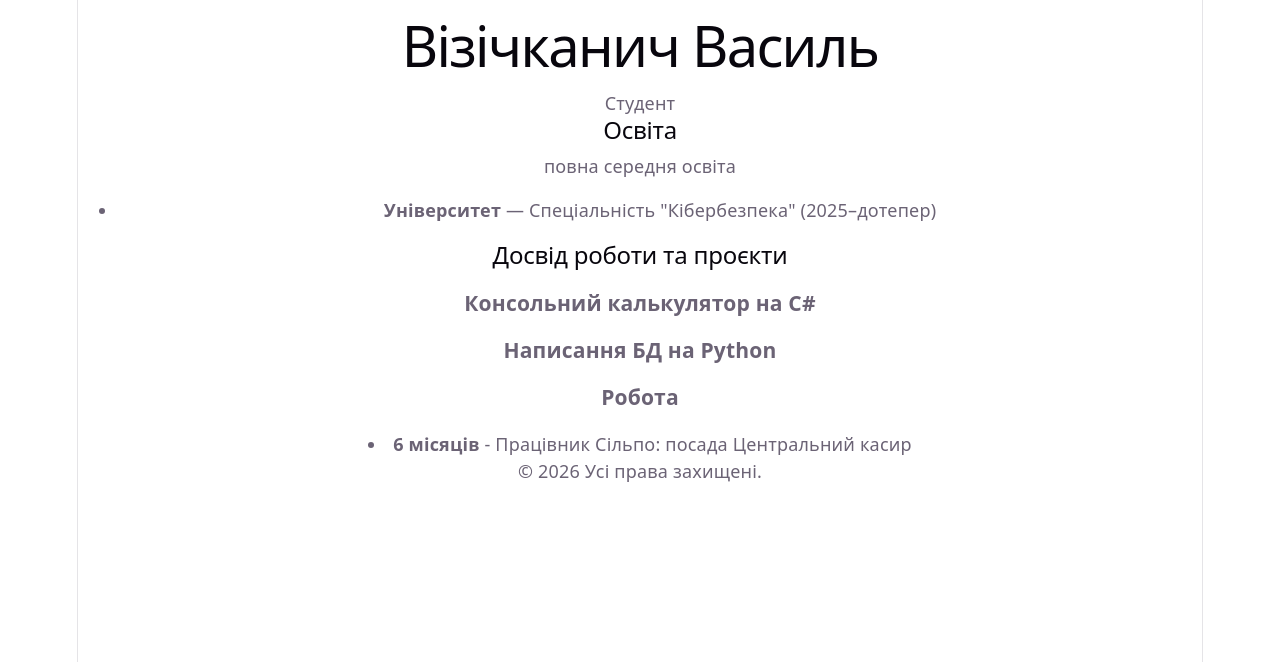
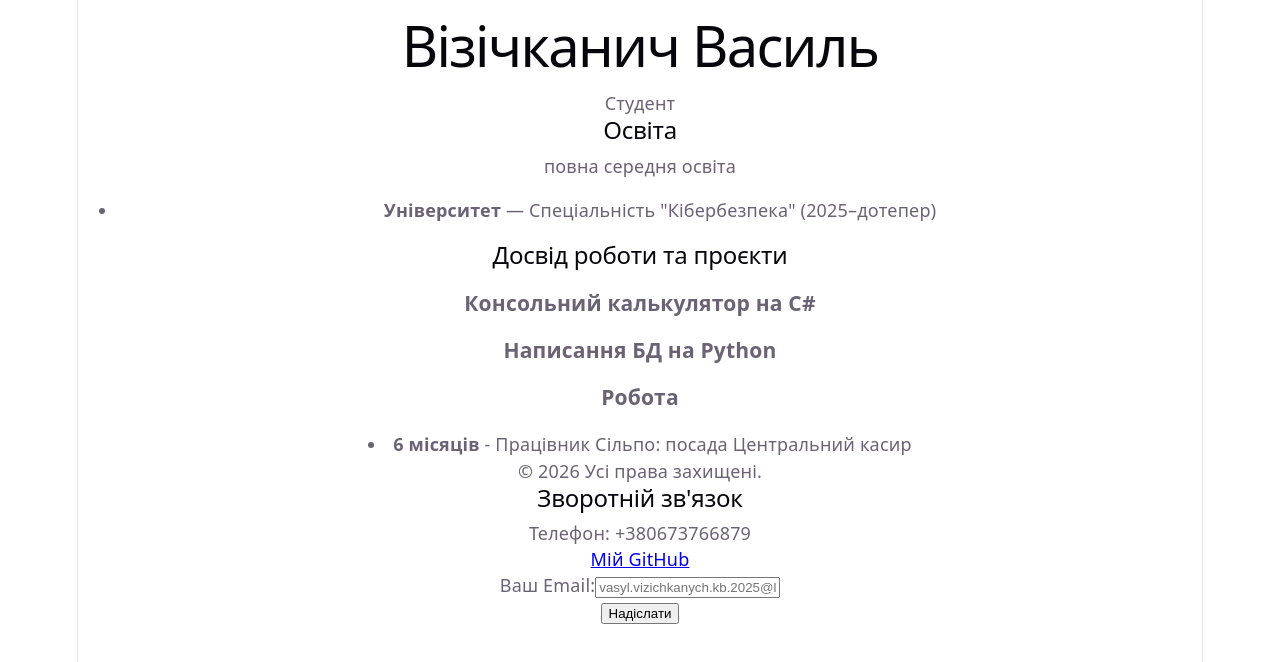
Before and after one commit to xSabakin/veb-labs2, a React (Vite) app in the folder lab_2_react/: page / in a window 1280 px wide. Shown: the top 662 px of the page. Built offline with nearby package versions, Linux system fonts and the light colour scheme.

Commit message:
Recreated CV using React components

```diff
--- a/lab_2_react/src/App.jsx
+++ b/lab_2_react/src/App.jsx
@@ -2,6 +2,7 @@ import Header from './components/Header';
 import Education from './components/Education';
 import Experience from './components/Experience';
 import Footer from './components/Footer';
+import Feedback from './components/Feedback';
 
 function App() {
   return (
@@ -10,6 +11,7 @@ function App() {
       <Education />
       <Experience />
       <Footer />
+      <Feedback />
     </div>
   );
 }
```
